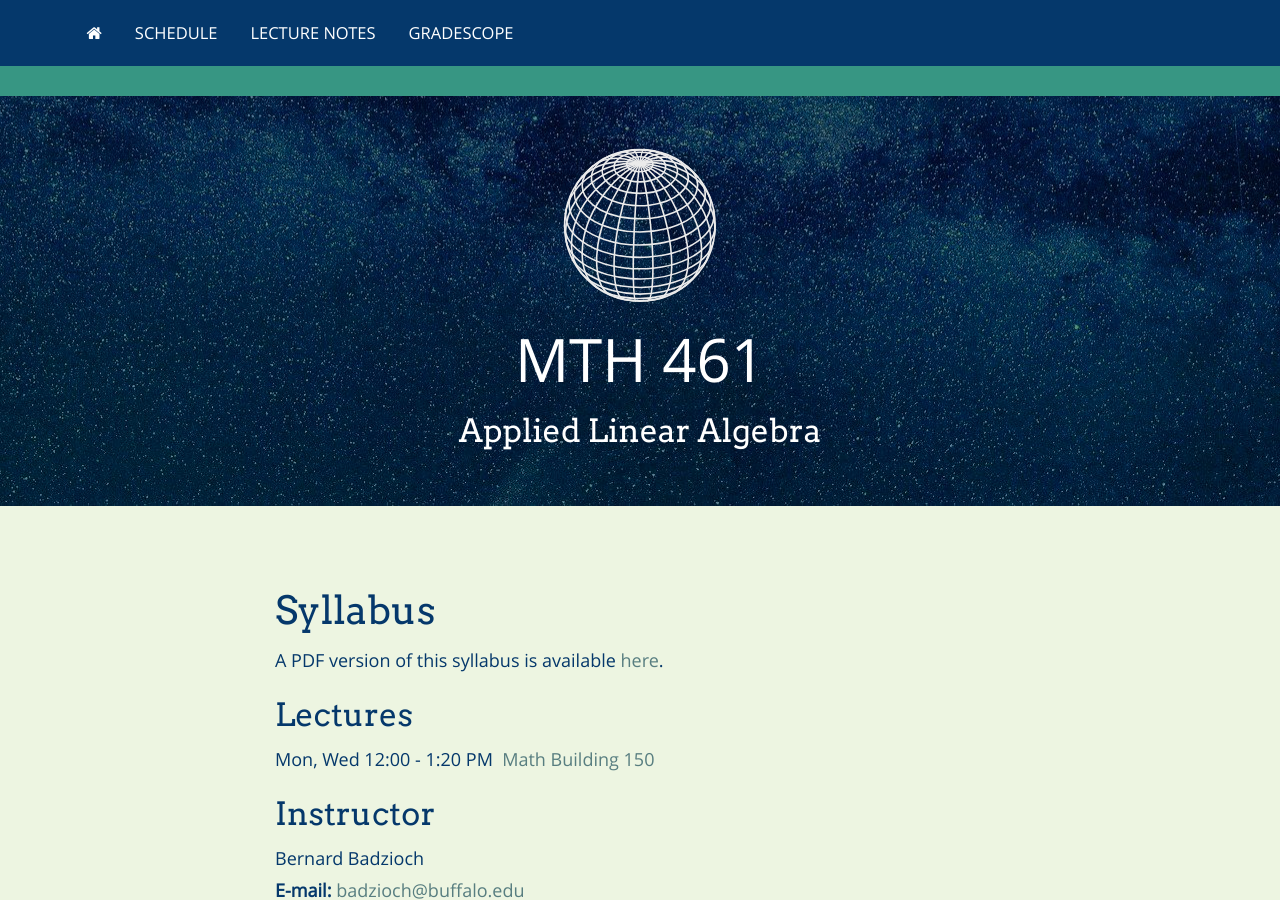
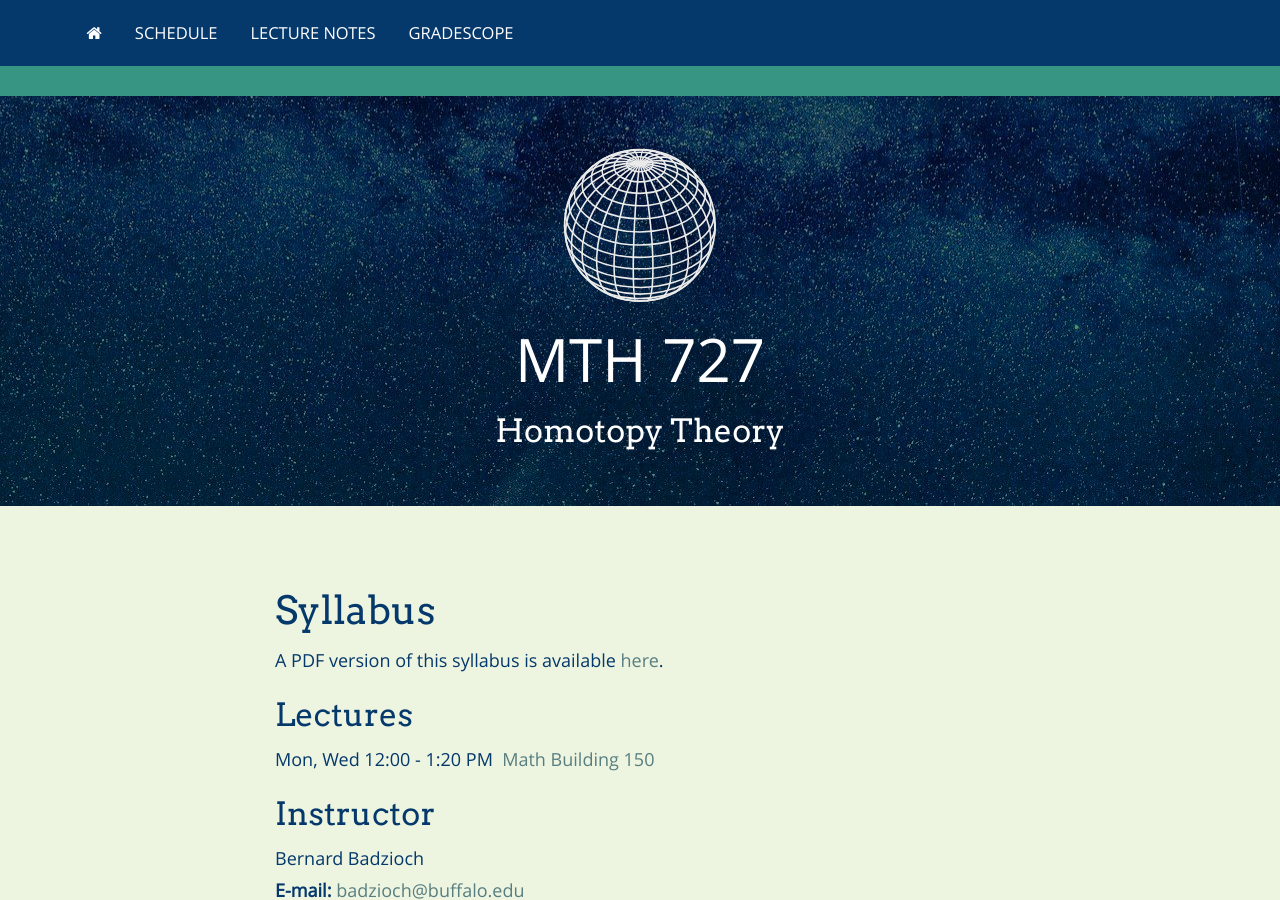
Before and after one commit to bbadzioch/727_site, a Jekyll site: the page built from index.md, in a window 1280 px wide and 900 px high. Built offline with Jekyll 4.4.1, drawn with Linux system fonts in a browser that asks for light colours; nearby versions of some CDN libraries.

Commit message:
Update course.yml

```diff
--- a/_data/course.yml
+++ b/_data/course.yml
@@ -1,4 +1,4 @@
-title: MTH 461
-description: MTH 461
-sub_description: Applied Linear Algebra
+title: MTH 727
+description: MTH 727
+sub_description: Homotopy Theory
 modules: [schedule]
```
